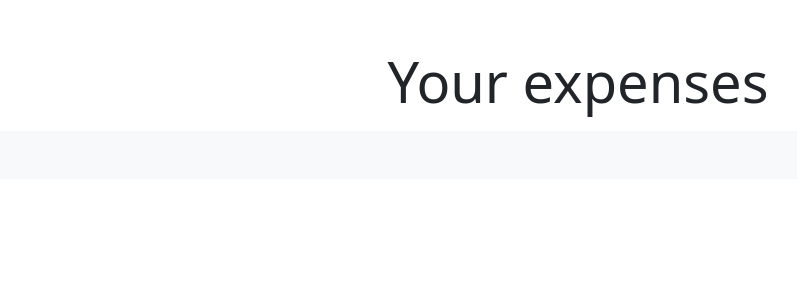
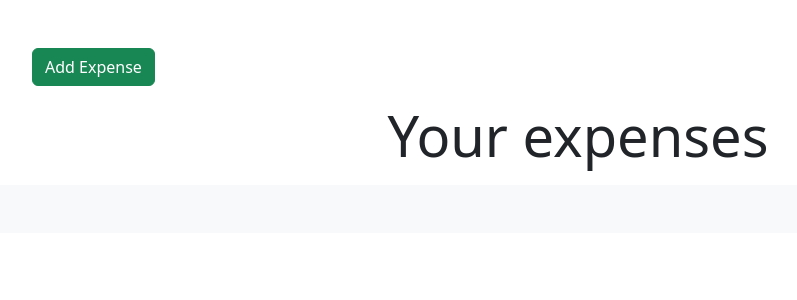
Before and after one commit to Tekali7/Costly, a Django app: page /expense/ in a window 1280 px wide. Shown: the part 80-380 px from the top of the page, without its empty margins (62-859 px from the left). Run offline with Django 5.2, Linux system fonts and the light colour scheme; data that the repository does not hold is empty.

Commit message:
Add 'Delete', 'Edit' and 'Add Expense' buttons front end only

```diff
--- a/costly/settings.py
+++ b/costly/settings.py
@@ -28,7 +28,7 @@ TEMPLATES_DIR = os.path.join(BASE_DIR, "templates")
 SECRET_KEY = os.environ.get("SECRET_KEY")
 
 # SECURITY WARNING: don't run with debug turned on in production!
-DEBUG = False
+DEBUG = True
 
 ALLOWED_HOSTS = ['8000-tekali7-costly-djoaaspqntc.ws-eu110.gitpod.io', '.herokuapp.com']
 
--- a/expense/templates/expense/index.html
+++ b/expense/templates/expense/index.html
@@ -3,14 +3,25 @@
 {% block title %}Expense summary{% endblock %}
 
 {% block content %}
+    <div class="container">
+        <div class="row mb-3">
+            <div class="col text-right">
+                <a href="#" class="btn btn-success">Add Expense</a> <!-- Add url "add_expense" for # later-->
+            </div>
+        </div>
         <h1 class="display-4 text-center">Your expenses</h1>
         <ul class="expenses-list">
             {% for expense in expenses %}
                 <li class="expense-item">
+                    <div class="expense-item-buttons">
+                        <button class="btn btn-primary edit-expense" data-edit-id="{{ expense.id }}">Edit</button>
+                        <button class="btn btn-danger delete-expense mr-3" data-delete-id="{{ expense.id }}">Delete</button>
+                    </div>
                     <span class="expense-item-name">{{ expense.item }}</span>
                     <span class="expense-item-amount">{{ expense.amount }}</span>
                     <span class="expense-item-currency">{{ expense.currency }}</span>
                 </li>
             {% endfor %}
         </ul>
+    </div>
 {% endblock %}
--- a/static/css/style.css
+++ b/static/css/style.css
@@ -20,3 +20,7 @@
 .expense-item-currency {
     font-weight: bold;
 }
+
+.delete-expense {
+    margin-right: 15px;
+}
```
Lines whose indentation alone changed are shown as unchanged.
